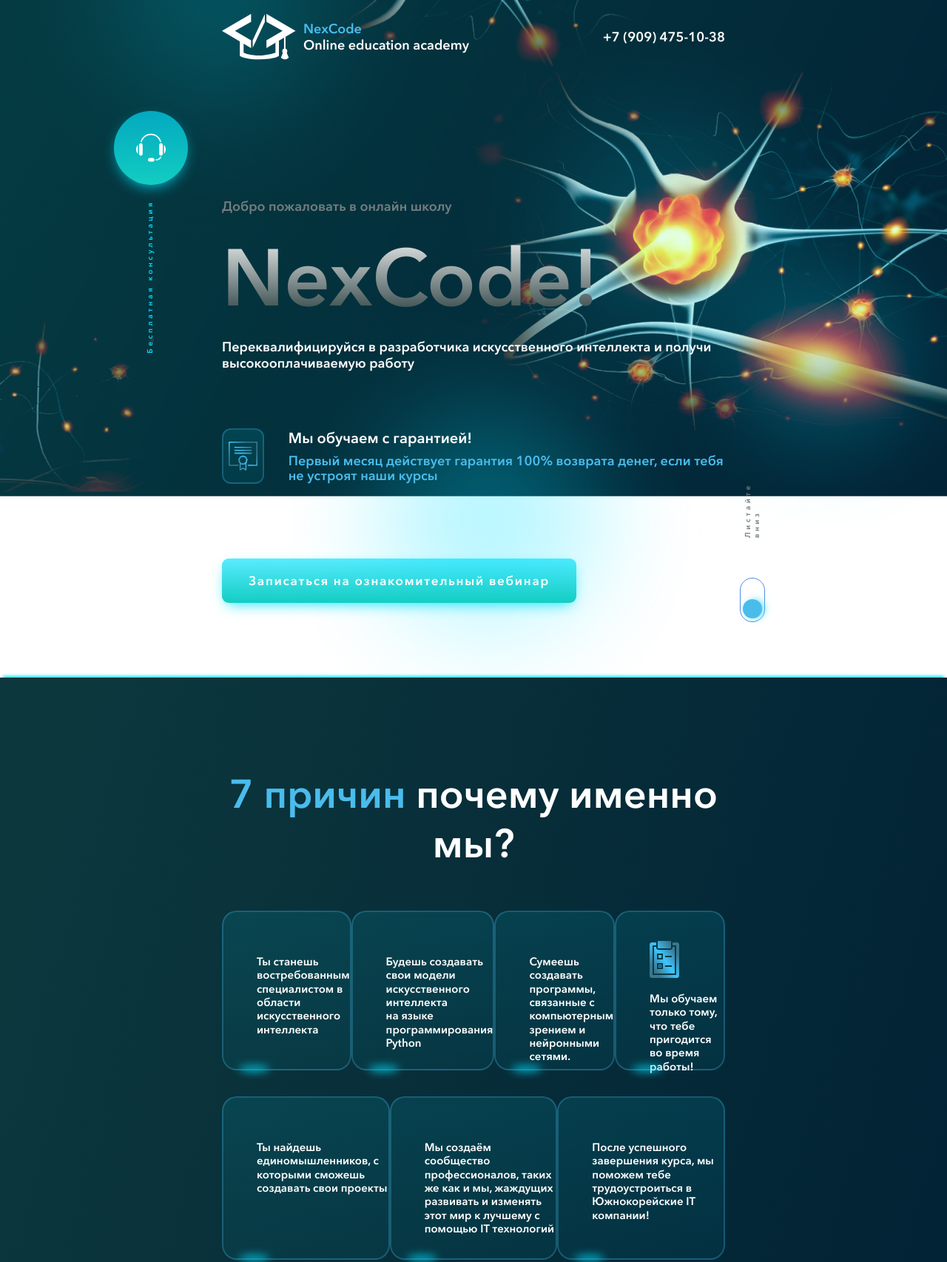
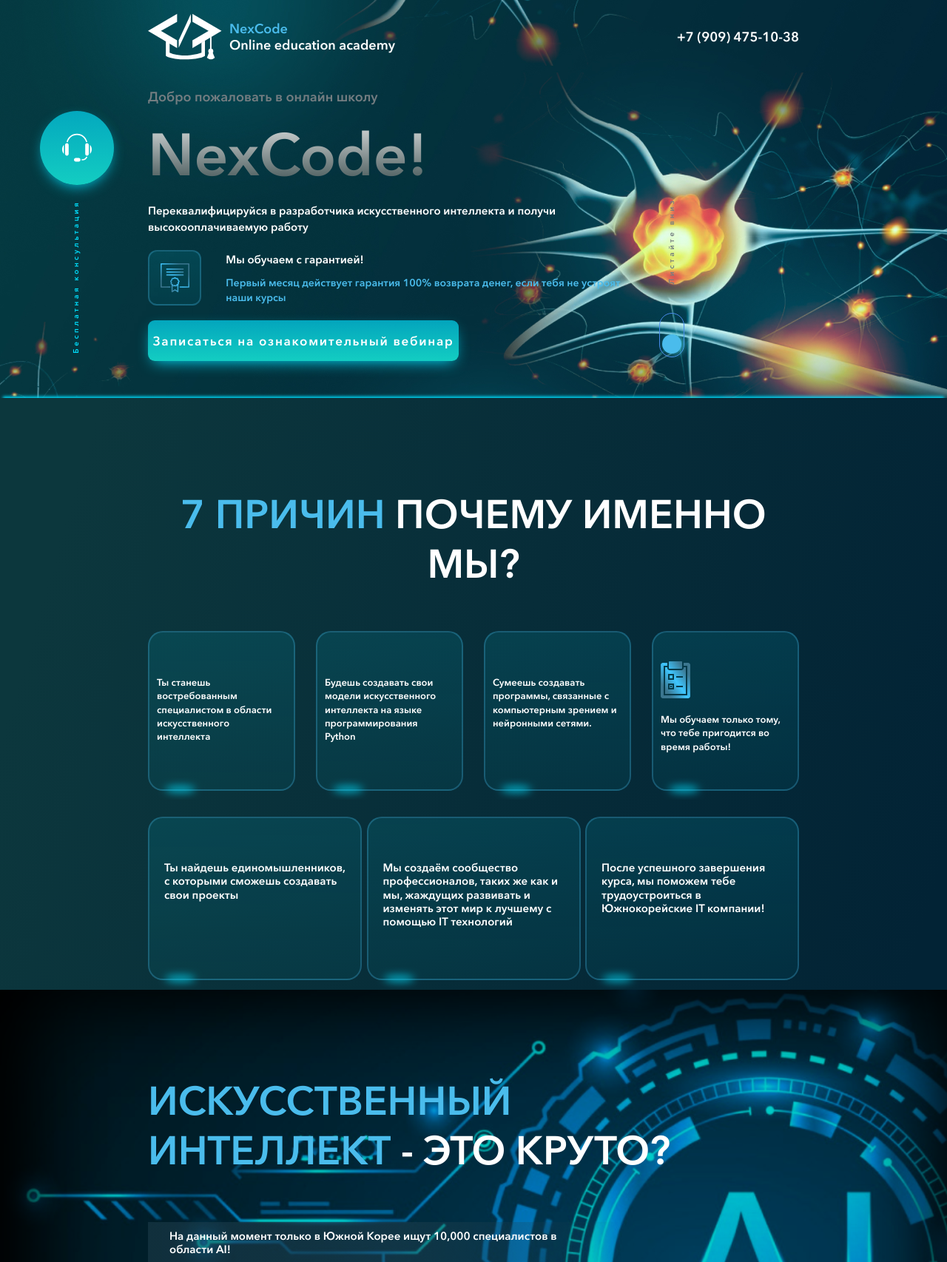
Before and after one commit to Arthur-JQ/school, a website built with webpack: page dist/index.html in a window 1280 px wide. Shown: the top 1706 px of the page at 74% size. Built offline with nearby package versions, Linux system fonts and the light colour scheme; files whose address does not match are found by name.

Commit message:
ADD Начало работы над адаптивом

```diff
--- a/src/style.scss
+++ b/src/style.scss
@@ -13,7 +13,29 @@
     width: 100%;
     height: 400px;
 }
-
+h2 {
+    font-size: 54px;
+    font-weight: 450;
+    line-height: 66.15px;
+    text-align: left;
+    text-transform: uppercase;
+    text-underline-position: from-font;
+    text-decoration-skip-ink: none;
+    color: $colorwhite;
+    span {
+        font-size: 54px;
+        font-weight: 450;
+        line-height: 66.15px;
+        text-align: left;
+        text-underline-position: from-font;
+        text-decoration-skip-ink: none;
+        color: rgb(74, 188, 236);
+    }
+    @media screen and (max-width: 1200px) {
+        font-size: 30px !important;
+        line-height: 36.15px;
+    }
+}
 
 .button-record {
     background: linear-gradient(180deg, rgba(3, 225, 255, 0.66) 0%, #13CDC2 100%);
@@ -30,6 +52,12 @@
     text-underline-position: from-font;
     text-decoration-skip-ink: none;
     color: $colorwhite;
+
+    @media screen and (max-width: 1300px) {
+        width: 420px;
+        height: 55px;
+        font-style: 15px;
+    }
 }
 
 * {
@@ -42,14 +70,18 @@
 
 .container {
     max-width: 1290px;
-    // width: 100%;
     padding: 0 300px;
     margin: 0 auto;
 }
 
+@media screen and (max-width: 1400px) {
+    .container {
+        padding: 0 200px;
+    }
+}
+
 .background {
     background-size: 100%;
-    height: 1500px;
     background-image: url('../dist/images/jpg/fon.jpg');
 }
 
@@ -121,6 +153,14 @@
         position: relative;
         margin-top: 168px;
 
+        @media screen and (max-width: 1550px) {
+            margin-top: 60px;
+        }
+
+        @media screen and (max-width: 1300px) {
+            margin-top: 20px;
+        }
+
         .about-us__info {
             max-width: 700px;
             width: 100%;
@@ -146,6 +186,11 @@
                 background: -webkit-linear-gradient(#FFFFFF, #1A3031);
                 -webkit-background-clip: text;
                 -webkit-text-fill-color: transparent;
+
+                @media screen and (max-width: 1300px) {
+                    margin: 0;
+                    font-size: 80px;
+                }
             }
 
             .about-us__info__web {
@@ -156,6 +201,10 @@
                 text-underline-position: from-font;
                 text-decoration-skip-ink: none;
                 color: $colorwhite;
+
+                @media screen and (max-width: 1300px) {
+                    font-size: 15px;
+                }
             }
 
             .about-us__info__guarantee {
@@ -177,6 +226,14 @@
             .about-us__info__guarantee {
                 margin-top: 77px;
 
+                @media screen and (max-width: 1550px) {
+                    margin-top: 50px;
+                }
+
+                @media screen and (max-width: 1550px) {
+                    margin-top: 20px;
+                }
+
                 .about-us__info__guarantee__text {
                     margin-left: 33px;
 
@@ -188,6 +245,10 @@
                         text-underline-position: from-font;
                         text-decoration-skip-ink: none;
                         color: $colorwhite;
+
+                        @media screen and (max-width: 1300px) {
+                            font-size: 15px;
+                        }
                     }
 
                     p {
@@ -199,12 +260,28 @@
                         text-underline-position: from-font;
                         text-decoration-skip-ink: none;
                         color: #4ABCEC;
+
+                        @media screen and (max-width: 1300px) {
+                            font-size: 14px;
+                        }
                     }
                 }
             }
 
             .about-us__info__footer {
                 margin: 101px 0;
+
+                @media screen and (max-width: 1740px) {
+                    margin: 101px 0 50px 0;
+                }
+
+                @media screen and (max-width: 1640px) {
+                    margin: 50px 0 50px 0;
+                }
+
+                @media screen and (max-width: 1300px) {
+                    margin: 20px 0 50px 0;
+                }
             }
 
             .down {
@@ -216,6 +293,21 @@
                 height: 150px;
                 align-items: center;
                 justify-content: space-between;
+
+                @media screen and (max-width: 1740px) {
+                    top: 350px;
+                    left: 730px;
+                }
+
+                @media screen and (max-width: 1450px) {
+                    top: 300px;
+                    left: 730px;
+                }
+
+                @media screen and (max-width: 1300px) {
+                    top: 200px;
+                    left: 650px;
+                }
 
                 p {
                     transform: rotate(-90deg);
@@ -301,6 +393,10 @@
         align-items: center;
         justify-content: space-between;
 
+        @media screen and (max-width: 1400px) {
+            left: 0;
+        }
+
         .consultation-ikon {
             width: 100px;
             height: 100px;
@@ -340,26 +436,9 @@
 
             h2 {
 
-                font-size: 54px;
-                font-weight: 450;
                 text-align: center !important;
-                line-height: 66.15px;
-                text-align: left;
                 margin-bottom: 58px;
-                text-underline-position: from-font;
-                text-decoration-skip-ink: none;
-                color: $colorwhite;
 
-                span {
-
-                    font-size: 54px;
-                    font-weight: 450;
-                    line-height: 66.15px;
-                    text-align: left;
-                    text-underline-position: from-font;
-                    text-decoration-skip-ink: none;
-                    color: rgb(74, 188, 236);
-                }
             }
 
             .advantages-card {
@@ -367,11 +446,28 @@
                     div {
                         position: relative;
                         background: linear-gradient(180deg, rgba(0, 224, 255, 0.11) 0%, rgba(0, 224, 255, 0.0539) 100%);
-                        width: 240px;
+                        max-width: 240px;
+                        width: 100%;
                         height: 212px;
                         border-radius: 20px;
                         border: 2px solid #49b8e84a !important;
-                        padding-left: 45px;
+                        padding-left: 30px;
+                        padding-right: 15px;
+
+                        @media (max-width: 1740px) {
+                            max-width: 180px;
+                            padding-left: 20px;
+                        }
+
+                        @media (max-width: 1440px) {
+                            max-width: 170px;
+                            padding-left: 10px;
+
+                            * {
+                                font-size: 13px !important;
+                            }
+                        }
+
                         &::after {
                             transition: all 0.9s ease;
                             content: "";
@@ -382,12 +478,15 @@
                             bottom: -14px;
                             margin-left: 10px;
 
-                            left: 0; /* Начальное значение left */
+                            left: 0;
+                            /* Начальное значение left */
                         }
 
-                        &:hover{
-                            &::after{
-                                left: 170px;
+                        &:hover {
+                            &::after {
+                                @media (max-width: 1740px) {
+                                    left: 70px;
+                                }
                             }
                         }
 
@@ -420,7 +519,14 @@
                         background: linear-gradient(180deg, rgba(0, 224, 255, 0.11) 0%, rgba(0, 224, 255, 0.0539) 100%);
                         border-radius: 20px;
                         border: 2px solid #49b8e84a !important;
-                        padding-left: 45px;
+                        padding-left: 30px;
+                        padding-right: 15px;
+
+                        @media (max-width: 1740px) {
+                            max-width: 250px;
+                            padding-left: 20px;
+                        }
+
                         &::after {
                             transition: all 0.9s ease;
                             content: "";
@@ -430,14 +536,20 @@
                             height: 30px;
                             bottom: -14px;
                             margin-left: 10px;
-                            left: 0; /* Начальное значение left */
+                            left: 0;
+                            /* Начальное значение left */
                         }
 
-                        &:hover{
-                            &::after{
+                        &:hover {
+                            &::after {
                                 left: 250px;
+
+                                @media (max-width: 1740px) {
+                                    left: 150px;
+                                }
                             }
                         }
+
                         img {
                             margin-top: 39px;
                         }
@@ -469,6 +581,10 @@
         background-attachment: fixed;
         box-shadow: 0px 0px 110px 14px #000000 inset;
         background-image: url('../dist/images/png/ai_artificial_intelligence_ml_machine_learning_vector_by_kohb_gettyimages_1146634284-100817775-large\ 1.png');
+        @media screen and (max-width: 1200px) {
+            height: 613px;
+
+        }
 
         .ai-content {
             opacity: 1;
@@ -477,30 +593,24 @@
                 h2 {
                     padding-top: 117px;
                     margin-bottom: 64px;
-                    font-size: 54px;
-                    font-weight: 450;
-                    line-height: 66.15px;
-                    text-align: left;
-                    text-transform: uppercase;
-                    text-underline-position: from-font;
-                    text-decoration-skip-ink: none;
                     color: $colorwhite;
 
-                    span {
-                        font-size: 54px;
-                        font-weight: 450;
-                        line-height: 66.15px;
-                        text-align: left;
-                        text-underline-position: from-font;
-                        text-decoration-skip-ink: none;
-                        color: rgb(74, 188, 236);
+                    @media screen and (max-width: 1200px) {
+                        font-size: 30px ;
+                        line-height: 36.15px;
+                        margin-bottom: 34px;
+                        padding-top: 50px;
                     }
+
+
                 }
 
                 ul {
                     padding: 0;
                     margin-bottom: 69px;
-
+                    @media screen and (max-width: 1200px) {
+                        margin-bottom: 40px;
+                    }
                     li {
                         list-style: none;
                         display: flex;
@@ -522,6 +632,10 @@
                             color: $colorwhite;
                             display: flex;
                             align-items: center;
+                            @media screen and (max-width: 1200px) {
+                                font-size: 14px;
+
+                            }
                         }
                     }
                 }
@@ -548,24 +662,8 @@
             h2 {
                 padding-top: 117px;
                 margin-bottom: 64px;
-                font-size: 54px;
-                font-weight: 450;
-                line-height: 66.15px;
-                text-align: left;
-                text-transform: uppercase;
-                text-underline-position: from-font;
-                text-decoration-skip-ink: none;
                 color: $colorwhite;
 
-                span {
-                    font-size: 54px;
-                    font-weight: 450;
-                    line-height: 66.15px;
-                    text-align: left;
-                    text-underline-position: from-font;
-                    text-decoration-skip-ink: none;
-                    color: rgb(74, 188, 236);
-                }
             }
         }
 
@@ -643,8 +741,11 @@
         box-shadow: 0 -6px 4px -4px #00E0FF;
         height: 891px;
         background-image: url('../dist/images/jpg/Фон\ \(1\)\ \(1\).jpg');
+        @media screen and (max-width: 1200px) {
+            height: 600px;
+        }
+        .ai-content__info {
 
-        .ai-content__info {
             ul {
                 li {
                     background: none !important;
@@ -827,14 +928,6 @@
             h2 {
                 margin: 0 0 107px 12px;
                 padding-top: 107px;
-                font-size: 54px;
-                text-transform: uppercase;
-                font-weight: 450;
-                line-height: 66.15px;
-                text-align: left;
-                text-underline-position: from-font;
-                text-decoration-skip-ink: none;
-                color: $colorwhite;
             }
 
             p {
@@ -865,17 +958,6 @@
 
         .advertisements-head {
             padding-top: 80px;
-
-            h2 {
-                font-size: 54px;
-                font-weight: 450;
-                line-height: 66.15px;
-                text-align: left;
-                text-underline-position: from-font;
-                text-decoration-skip-ink: none;
-                color: $colorwhite;
-            }
-
             button {
                 color: $color;
                 background-color: rgba(255, 0, 0, 0);
@@ -986,6 +1068,8 @@
 
         .logo {
             .logo-text {
+                margin-left: 20px;
+
                 .logo-name {
                     font-size: 18px;
                     font-weight: 750;
```
Also changed, not shown: dist/main.css.
